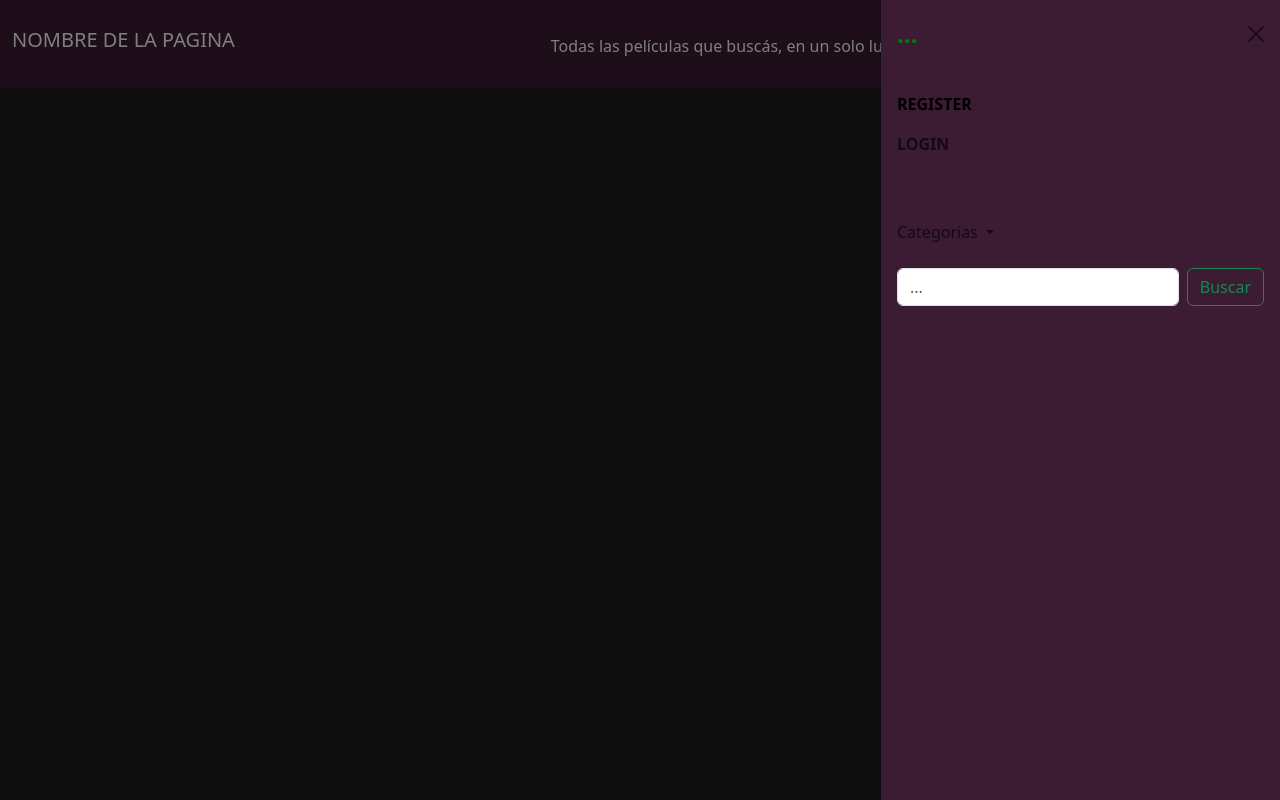
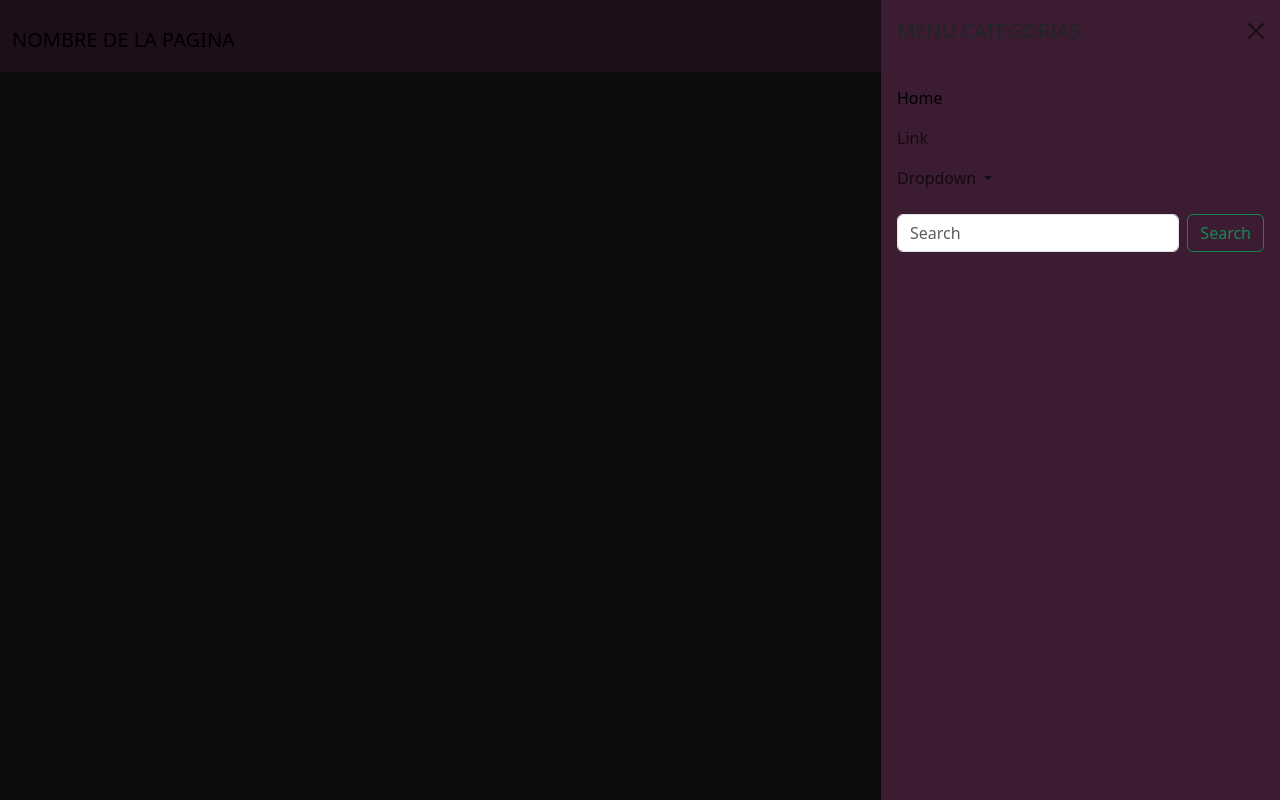
Before and after one commit to ignaciobaquero/proyecto-grupal, a plain HTML site: page index.html in a window 1280 px wide. Both pictures are taken after a click on the button "Toggle navigation". Drawn offline with nearby package versions, Linux system fonts and the light colour scheme.

Commit message:
Revert "nav-animacion"
This reverts commit 8bf2381bf2761cca4e577f3b9e9eab3154643c3a.

```diff
--- a/index.html
+++ b/index.html
@@ -16,19 +16,8 @@
     <nav class="navbar navcolor fixed-top">
       <div class="container-fluid">
         <h1>
-          <a
-            class="navbar-brand title-animacion text-white d-flex justify-content-start"
-            href="#"
+          <a class="navbar-brand title-animacion" href="#"
             >NOMBRE DE LA PAGINA</a
-          >
-        </h1>
-
-        <h1 class="hover-2">
-          <a
-            class="hover-2 navbar-brand title-animacion text-white p-3"
-            href="#"
-            >Todas las películas que buscás, en un solo lugar. Acá las encontrás
-            todas</a
           >
         </h1>
         <button
@@ -48,12 +37,9 @@
           aria-labelledby="offcanvasNavbarLabel"
         >
           <div class="offcanvas-header">
-            <h4
-              class="offcanvas-title fw-bold title-sidebar"
-              id="offcanvasNavbarLabel"
-            >
-              ...
-            </h4>
+            <h5 class="offcanvas-title" id="offcanvasNavbarLabel">
+              MENU CATEGORIAS
+            </h5>
             <button
               type="button"
               class="btn-close"
@@ -64,14 +50,12 @@
           <div class="offcanvas-body">
             <ul class="navbar-nav justify-content-end flex-grow-1 pe-3">
               <li class="nav-item">
-                <a class="nav-link active fw-bold" aria-current="page" href="#"
-                  >REGISTER</a
-                >
+                <a class="nav-link active" aria-current="page" href="#">Home</a>
               </li>
               <li class="nav-item">
-                <a class="nav-link fw-bold" href="#">LOGIN</a>
+                <a class="nav-link" href="#">Link</a>
               </li>
-              <li class="nav-item dropdown pt-5">
+              <li class="nav-item dropdown">
                 <a
                   class="nav-link dropdown-toggle"
                   href="#"
@@ -79,21 +63,18 @@
                   data-bs-toggle="dropdown"
                   aria-expanded="false"
                 >
-                  Categorias
+                  Dropdown
                 </a>
-                <ul class="dropdown-menu bg-opacity-50 text-white">
-                  <li><a class="dropdown-item" href="#">Terror</a></li>
+                <ul class="dropdown-menu">
+                  <li><a class="dropdown-item" href="#">Action</a></li>
                   <li>
-                    <a class="dropdown-item" href="#">Ciencia Ficción</a>
-                  </li>
-                  <li>
-                    <a class="dropdown-item" href="#">Suspenso</a>
+                    <a class="dropdown-item" href="#">Another action</a>
                   </li>
                   <li>
                     <hr class="dropdown-divider" />
                   </li>
                   <li>
-                    <a class="dropdown-item" href="#">Las mas populares</a>
+                    <a class="dropdown-item" href="#">Something else here</a>
                   </li>
                 </ul>
               </li>
@@ -101,19 +82,18 @@
             <form class="d-flex mt-3" role="search">
               <input
                 class="form-control me-2"
-                type="search "
-                placeholder="..."
+                type="search"
+                placeholder="Search"
                 aria-label="Search"
               />
               <button class="btn btn-outline-success" type="submit">
-                Buscar
+                Search
               </button>
             </form>
           </div>
         </div>
       </div>
     </nav>
-
     <script
       src="https://cdn.jsdelivr.net/npm/bootstrap@5.3.6/dist/js/bootstrap.bundle.min.js"
       integrity="sha384-j1CDi7MgGQ12Z7Qab0qlWQ/Qqz24Gc6BM0thvEMVjHnfYGF0rmFCozFSxQBxwHKO"
--- a/sass/nav.scss
+++ b/sass/nav.scss
@@ -9,23 +9,3 @@
 .bodycolor {
   background-color: #1a1a1d;
 }
-.title-sidebar {
-  color: green;
-}
-
-.hover-2 {
-  display: inline-block;
-  padding-top: 1%;
-  animation: marquee 15s linear infinite;
-  color: white;
-  font-size: 1rem;
-}
-
-@keyframes marquee {
-  0% {
-    transform: translateX(-150%);
-  }
-  100% {
-    transform: translateX(150%);
-  }
-}
```
Also changed, not shown: style/style.css, 1 other file.
